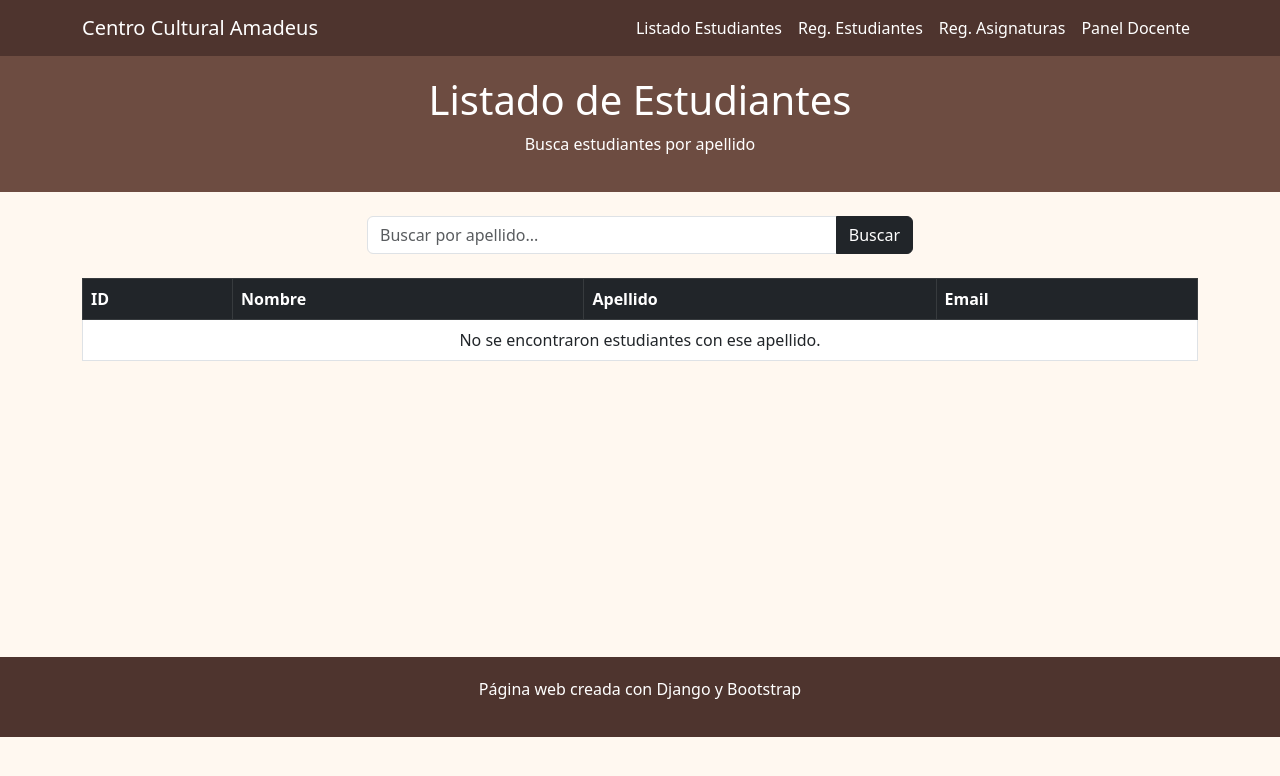
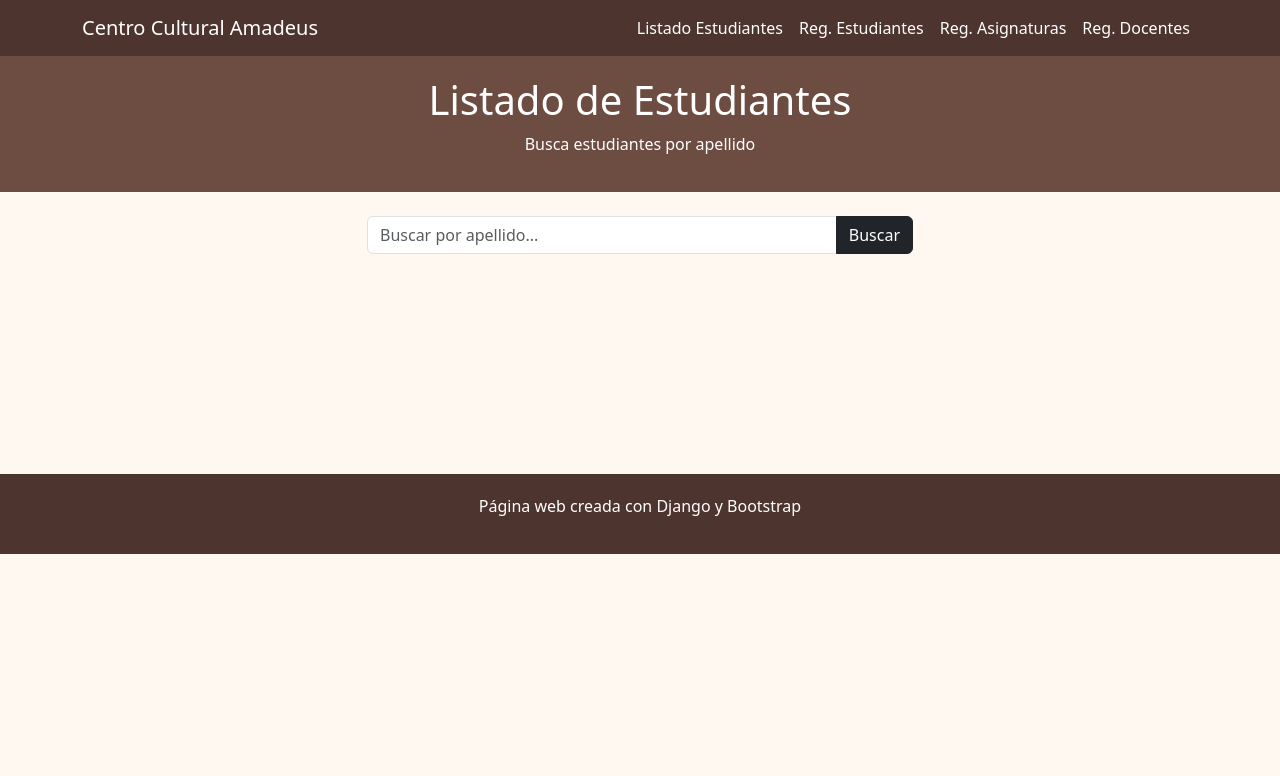
Before and after one commit to gabgom2/centro-cultural-amadeus, a Django app: page /ListadoEstudiantes/ in a window 1280 px wide. Shown: the top 776 px of the page. Run offline with Django 5.2, Linux system fonts and the light colour scheme; data that the repository does not hold is empty.

Commit message:
v 0.1m. Versión estable para preentrega numero 3. Agregado formulario de búsqueda funcional

```diff
--- a/usuarios/templates/usuarios/estudiantelistado.html
+++ b/usuarios/templates/usuarios/estudiantelistado.html
@@ -20,24 +20,34 @@
                 </div>
             </div>
         </form>
+        {% if query %}
+
+            {% if mensaje %}
+                <div class="alert alert-warning text-center" role="alert">
+                    {{ mensaje }}
+                </div>
+            {% endif %}
 
             <!-- Tabla de resultados -->
             <div class="table-responsive">
                 <table class="table table-bordered table-hover align-middle">
                     <thead class="table-dark">
                         <tr>
-                        <th>ID</th>
+
+                            <th>Apellido</th>
                             <th>Nombre</th>
-                        <th>Apellido</th>
+                            <th>DNI</th>
+                            <th>Teléfono</th>
                             <th>Email</th>
                         </tr>
                     </thead>
                     <tbody>
                         {% for estudiante in query_estudiante %}
                             <tr>
-                            <td>{{ estudiante.id }}</td>
+                                <td>{{ estudiante.apellido }}</td>
                                 <td>{{ estudiante.nombre }}</td>
-                            <td>{{ estudiante.apellido }}</td>
+                                <td>{{ estudiante.dni }}</td>
+                                <td>{{ estudiante.telefono }}</td>
                                 <td>{{ estudiante.email }}</td>
                             </tr>
                         {% empty %}
@@ -48,6 +58,7 @@
                     </tbody>
                 </table>
             </div>
+        {% endif %}
     </div>
 
  {% endblock %}
--- a/usuarios/templates/usuarios/estudianteregistro.html
+++ b/usuarios/templates/usuarios/estudianteregistro.html
@@ -2,9 +2,10 @@
 <!-- archivo padre para "Registros" -->
 {% block contenido_principal %}
 
-    <div class="container mt-5">
-        <h2>{% block titulo_registro %}Registro de Estudiantes {% endblock %}</h2>
 
+    <!-- BANNER -->
+    <div class="banner">
+        <h1>{% block titulo_registro %}Registro de estudiantes{% endblock %}</h1>
     </div>
 
     <div class="container mt-4">
--- a/usuarios/templates/usuarios/index.html
+++ b/usuarios/templates/usuarios/index.html
@@ -44,7 +44,7 @@
             color: white;
             text-align: center;
             padding: 20px 0;
-            margin-top: 280px;
+            margin-top: 220px;
         }
     </style>
 </head>
@@ -70,7 +70,7 @@
                         <a class="nav-link active" href="{% url 'asignaturaregistro' %}">Reg. Asignaturas</a>
                     </li>
                     <li class="nav-item">
-                        <a class="nav-link active" href="{% url 'docenteregistro' %}">Panel Docente</a>
+                        <a class="nav-link active" href="{% url 'docenteregistro' %}">Reg. Docentes</a>
                     </li>
                 </ul>
             </div>
--- a/usuarios/views.py
+++ b/usuarios/views.py
@@ -13,14 +13,19 @@
 
 
 def estudiante_listado(request):
-    query = request.GET.get('q', '')
-    if query is not None:     #query: type string
-        query_estudiante = Estudiante.objects.filter(
-                        apellido__icontains = query).order_by("apellido")
+    query = request.GET.get('q', '').strip()
+    mensaje = None
+    if query:     #si se busca algo
+        query_estudiante = Estudiante.objects.filter(apellido__icontains = query).order_by("nombre")
+        #si no se encuentra la busqueda
+        if not query_estudiante.exists():
+            query_estudiante = Estudiante.objects.all().order_by("apellido")
+            mensaje = "No se encontraron estudiantes con ese apellido, mostrando todos los resultados"
     else:
-        query_estudiante = Estudiante.objects.all().order_by("apellido")
+        # Si no hay búsqueda, no mostrar nada (tabla no aparece)
+        query_estudiante = None
 
-    contexto = {"query": query, "query_estudiante": query_estudiante}
+    contexto = {"query": query, "query_estudiante": query_estudiante, "mensaje": mensaje}
     return render(request, "usuarios/estudiantelistado.html", contexto)
 
 
```
Lines whose indentation alone changed are shown as unchanged.
